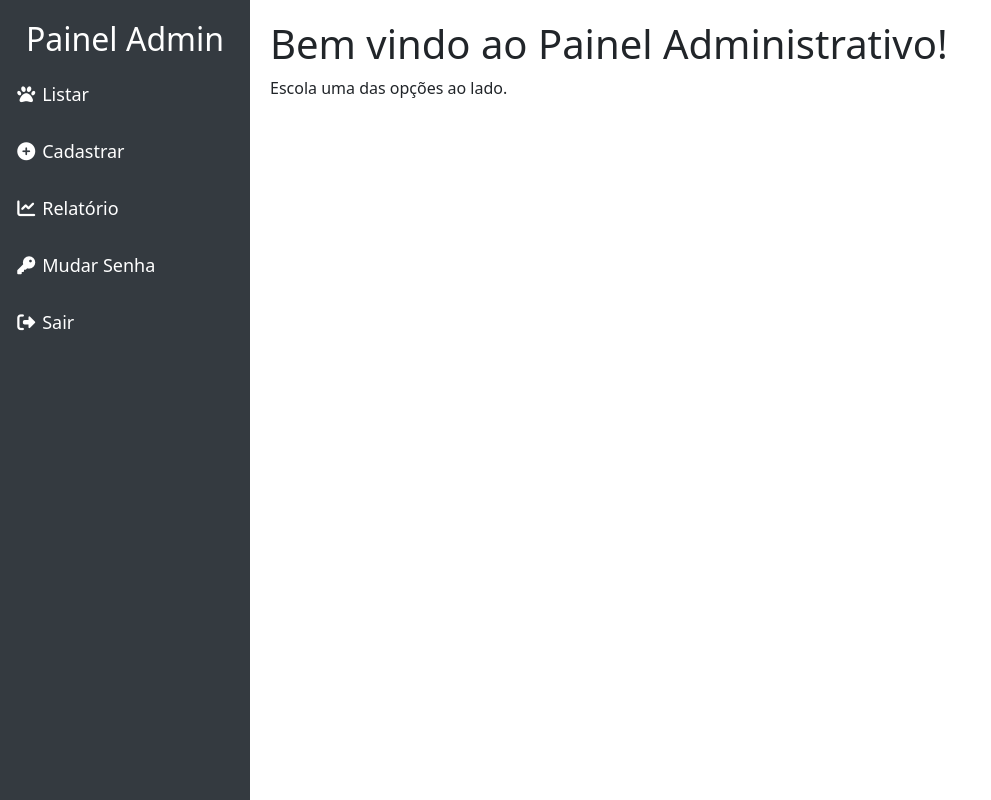
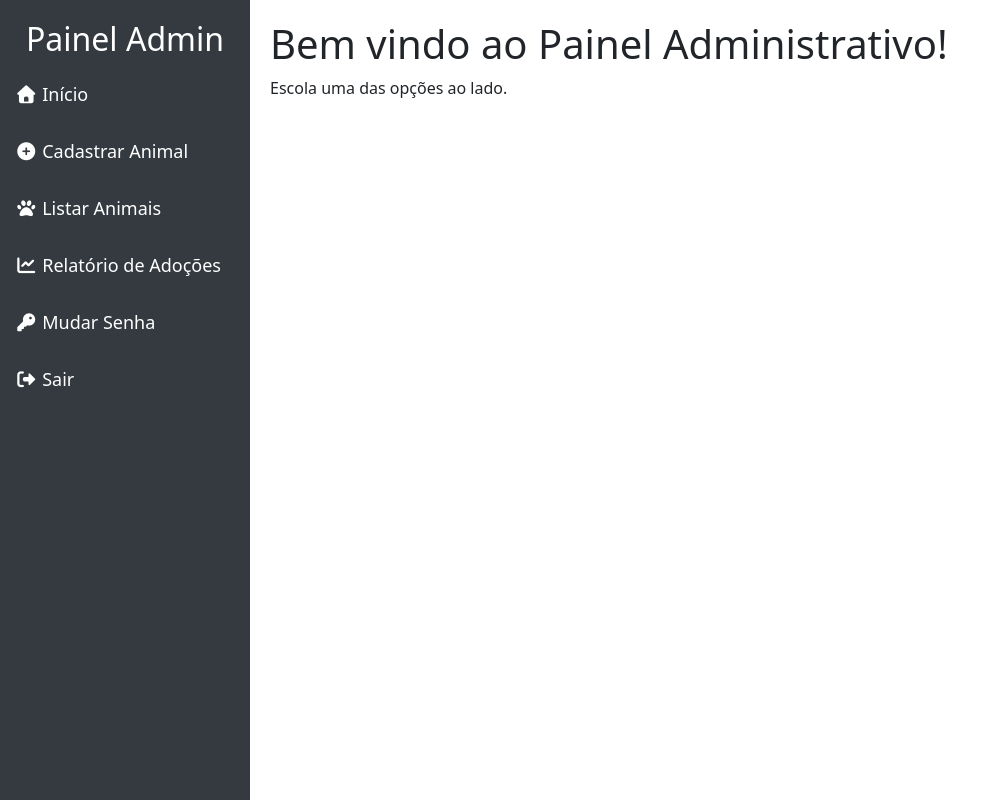
Before and after one commit to rudnikleandro/dog-adoption, a PHP site: page /admin_panel.php in a window 1280 px wide. Shown: the whole page, without its empty margins (0-991 px from the left). Run offline with PHP 8.4, Linux system fonts and the light colour scheme; the visitor is signed in with stand-in values (Sample User, id 1).

Commit message:
add list_animals.php

```diff
--- a/admin_panel.php
+++ b/admin_panel.php
@@ -23,14 +23,15 @@ $page = isset($_GET['page']) ? $_GET['page'] : 'dashboard';
     </head>
 
     <body>
-        <div class="sidebar">
-            <h2 class="text-white text-center">Painel Admin</h2>
-            <a href="list_animals.php"><i class="fas fa-paw"></i> Listar</a>
-            <a href="admin_panel.php?page=add_animal"><i class="fas fa-plus-circle"></i> Cadastrar</a>
-            <a href="report_adoptions.php"><i class="fas fa-chart-line"></i> Relatório</a>
-            <a href="change_password.php"><i class="fas fa-key"></i> Mudar Senha</a>
-            <a href="logout.php"><i class="fas fa-sign-out-alt"></i> Sair</a>
-        </div>
+    <div class="sidebar">
+        <h2 class="text-white text-center">Painel Admin</h2>
+        <a href="admin_panel.php?page=dashboard"><i class="fas fa-home"></i> Início</a>
+        <a href="admin_panel.php?page=add_animal"><i class="fas fa-plus-circle"></i> Cadastrar Animal</a>
+        <a href="admin_panel.php?page=list_animals"><i class="fas fa-paw"></i> Listar Animais</a>
+        <a href="admin_panel.php?page=report_adoptions"><i class="fas fa-chart-line"></i> Relatório de Adoções</a>
+        <a href="admin_panel.php?page=change_password"><i class="fas fa-key"></i> Mudar Senha</a>
+        <a href="logout.php"><i class="fas fa-sign-out-alt"></i> Sair</a>
+    </div>
 
         <div class="content">
             <?php
```
Also changed, not shown: list_animals.php (added, +45 -0 lines).
